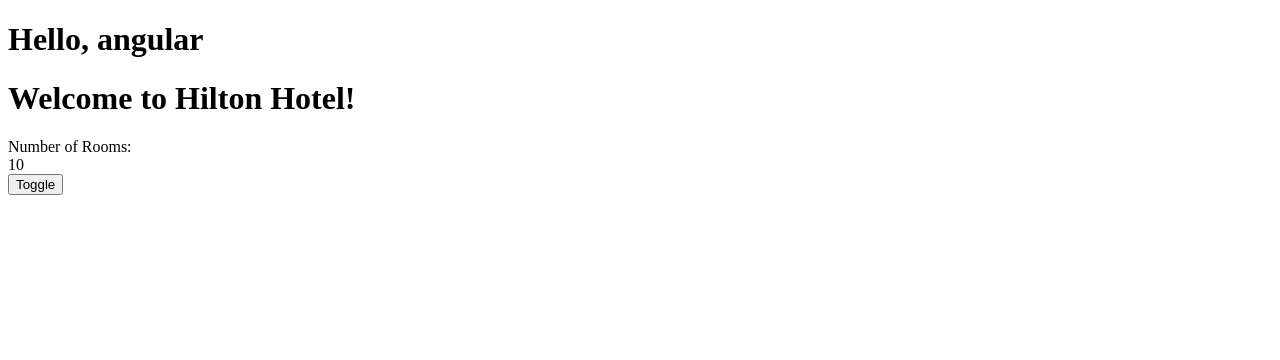
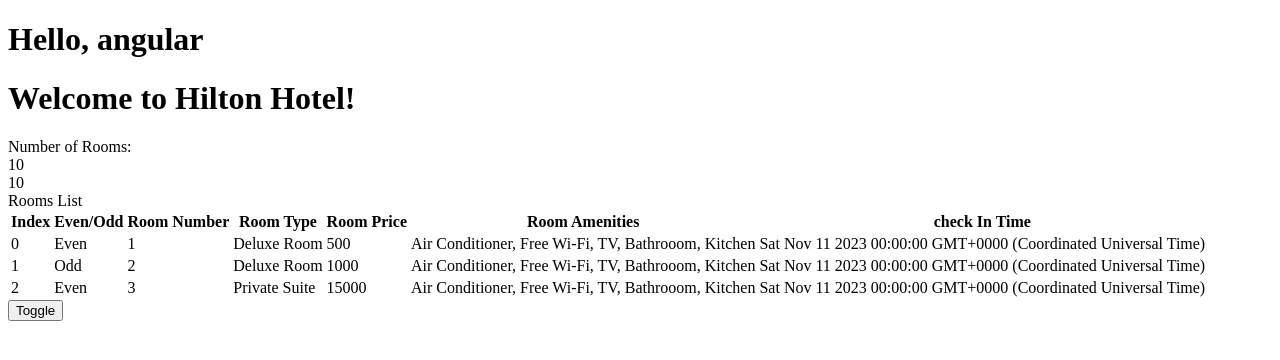
Before and after one commit to romAYAYA/angular-hotel-app, an Angular app: page / in a window 1280 px wide. Shown: the top 360 px of the page. Built offline with nearby package versions, Linux system fonts and the light colour scheme.

Commit message:
ts interface added, ngif, ngfor logic added

```diff
--- a/package.json
+++ b/package.json
@@ -26,6 +26,7 @@
     "@angular-devkit/build-angular": "^16.1.4",
     "@angular/cli": "~16.1.4",
     "@angular/compiler-cli": "^16.1.0",
+    "@angular/language-service": "^16.1.8",
     "@types/jasmine": "~4.3.0",
     "jasmine-core": "~4.6.0",
     "karma": "~6.4.0",
--- a/src/app/rooms/rooms.component.html
+++ b/src/app/rooms/rooms.component.html
@@ -3,8 +3,33 @@
 <div [hidden]="hideRooms">
   Number of Rooms:
   <div [innerText]="numberOfRooms"></div>
-  <!-- [] - box syntax -->
+</div>
+
+{{ rooms?.availableRooms ?? "No rooms" }}
+
+<div *ngIf="rooms.availableRooms > 0">
+  Rooms List
+  <!-- {{ roomList }} -->
+  <table>
+    <tr>
+      <th>Index</th>
+      <th>Even/Odd</th>
+      <th>Room Number</th>
+      <th>Room Type</th>
+      <th>Room Price</th>
+      <th>Room Amenities</th>
+      <th>check In Time</th>
+    </tr>
+    <tr *ngFor="let room of roomList; let e = even; let o = odd; let i = index">
+      <td>{{ i }}</td>
+      <td>{{ e ? "Even" : "Odd" }}</td>
+      <td>{{ room.roomNumber }}</td>
+      <td>{{ room.roomType }}</td>
+      <td>{{ room.price }}</td>
+      <td>{{ room.amenities }}</td>
+      <td>{{ room.checkInTime }}</td>
+    </tr>
+  </table>
 </div>
 
 <button (click)="toggle()">Toggle</button>
-<!-- () - banana syntax -->
--- a/src/app/rooms/rooms.component.ts
+++ b/src/app/rooms/rooms.component.ts
@@ -1,4 +1,6 @@
 import { Component, OnInit } from '@angular/core';
+
+import { Room, RoomList } from './rooms';
 
 @Component({
   selector: 'hinv-rooms',
@@ -6,17 +8,56 @@
   styleUrls: ['./rooms.component.scss'],
 })
 export class RoomsComponent implements OnInit {
-  hotelName = 'Hilton Hotel'
+  hotelName = 'Hilton Hotel';
 
-  numberOfRooms = 10
+  numberOfRooms = 10;
 
-  hideRooms = false
+  hideRooms = false;
+
+  rooms: Room = {
+    totalRooms: 20,
+    availableRooms: 10,
+    bookedRooms: 5,
+  };
+
+  roomList: RoomList[] = [
+    {
+      roomNumber: 1,
+      roomType: 'Deluxe Room',
+      amenities: 'Air Conditioner, Free Wi-Fi, TV, Bathrooom, Kitchen',
+      price: 500,
+      photos:
+        'https://images.unsplash.com/photo-1690702691836-c5409092ad01?ixlib=rb-4.0.3&ixid=M3wxMjA3fDB8MHxlZGl0b3JpYWwtZmVlZHwxOXx8fGVufDB8fHx8fA%3D%3D&auto=format&fit=crop&w=500&q=60',
+      checkInTime: new Date('11-Nov-2023'),
+      checkOutTime: new Date('12-Nov-2023'),
+    },
+    {
+      roomNumber: 2,
+      roomType: 'Deluxe Room',
+      amenities: 'Air Conditioner, Free Wi-Fi, TV, Bathrooom, Kitchen',
+      price: 1000,
+      photos:
+        'https://images.unsplash.com/photo-1690702691836-c5409092ad01?ixlib=rb-4.0.3&ixid=M3wxMjA3fDB8MHxlZGl0b3JpYWwtZmVlZHwxOXx8fGVufDB8fHx8fA%3D%3D&auto=format&fit=crop&w=500&q=60',
+      checkInTime: new Date('11-Nov-2023'),
+      checkOutTime: new Date('12-Nov-2023'),
+    },
+    {
+      roomNumber: 3,
+      roomType: 'Private Suite',
+      amenities: 'Air Conditioner, Free Wi-Fi, TV, Bathrooom, Kitchen',
+      price: 15000,
+      photos:
+        'https://images.unsplash.com/photo-1690702691836-c5409092ad01?ixlib=rb-4.0.3&ixid=M3wxMjA3fDB8MHxlZGl0b3JpYWwtZmVlZHwxOXx8fGVufDB8fHx8fA%3D%3D&auto=format&fit=crop&w=500&q=60',
+      checkInTime: new Date('11-Nov-2023'),
+      checkOutTime: new Date('12-Nov-2023'),
+    },
+  ];
 
   constructor() {}
 
   ngOnInit(): void {}
 
   toggle() {
-    this.hideRooms = !this.hideRooms
+    this.hideRooms = !this.hideRooms;
   }
 }
--- /dev/null
+++ b/src/app/rooms/rooms.ts
@@ -0,0 +1,15 @@
+export interface Room {
+  totalRooms: number;
+  availableRooms: number;
+  bookedRooms: number;
+}
+
+export interface RoomList {
+  roomNumber: number;
+  roomType: string;
+  amenities: string;
+  price: number;
+  photos: string;
+  checkInTime: Date;
+  checkOutTime: Date;
+}
```
Also changed, not shown: 1 other file (tests, documents, lock files or other folders).
